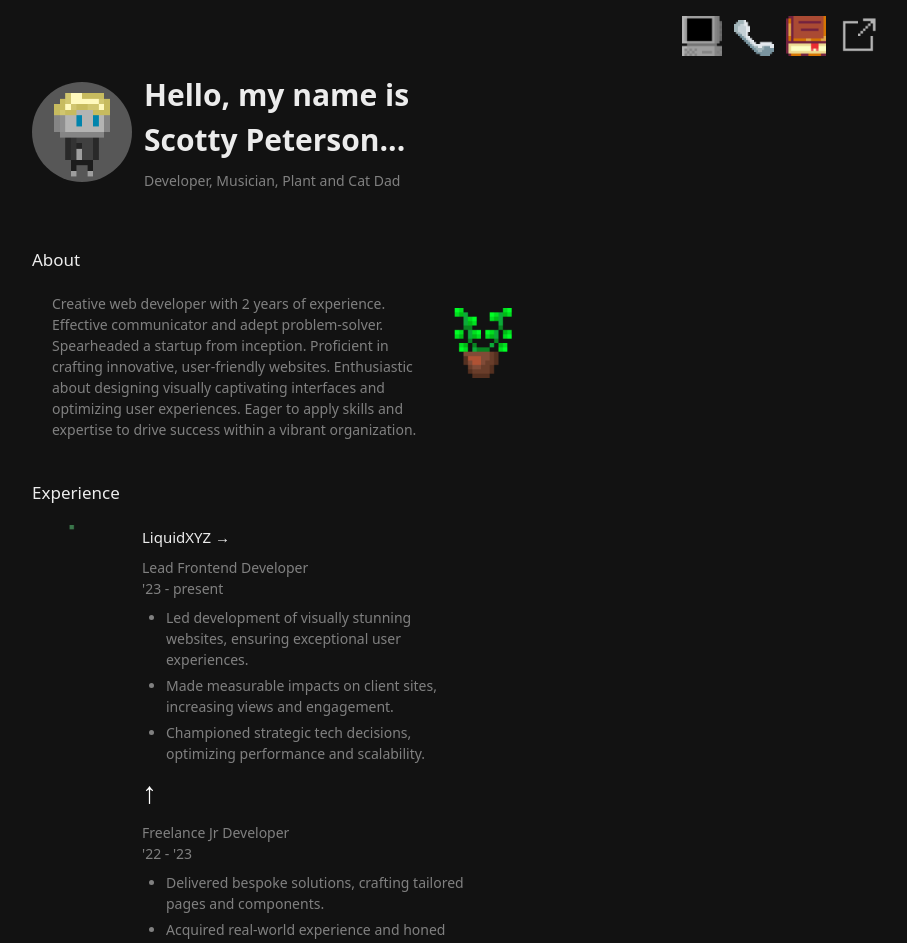
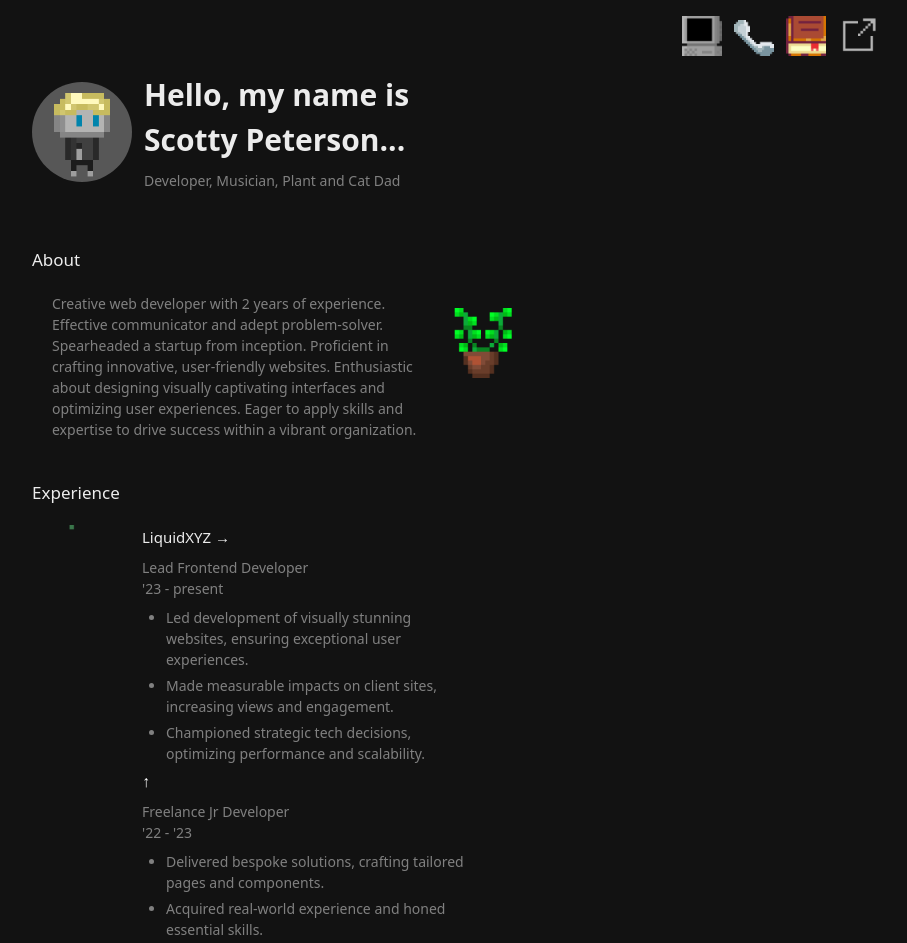
Before and after one commit to Scottsdaaale/portfolio-v2, a Next.js app: page / in a window 1280 px wide. Shown: the top 943 px of the page, without its empty margins (366-1273 px from the left). Built offline with nearby package versions, Linux system fonts and the light colour scheme.

Commit message:
switched h1 for div

```diff
--- a/app/components/routes/dev/Experience.js
+++ b/app/components/routes/dev/Experience.js
@@ -48,7 +48,7 @@ function Job({
               </li>
             ))}
         </ul>
-        <h1 className='mb-2 text-white'>{upArrow}</h1>
+        <div className='mb-2 text-white'>{upArrow}</div>
         <p>{pastRole}</p>
         <p className='mb-2'>{pastRoleDuration}</p>
         <ul>
```
